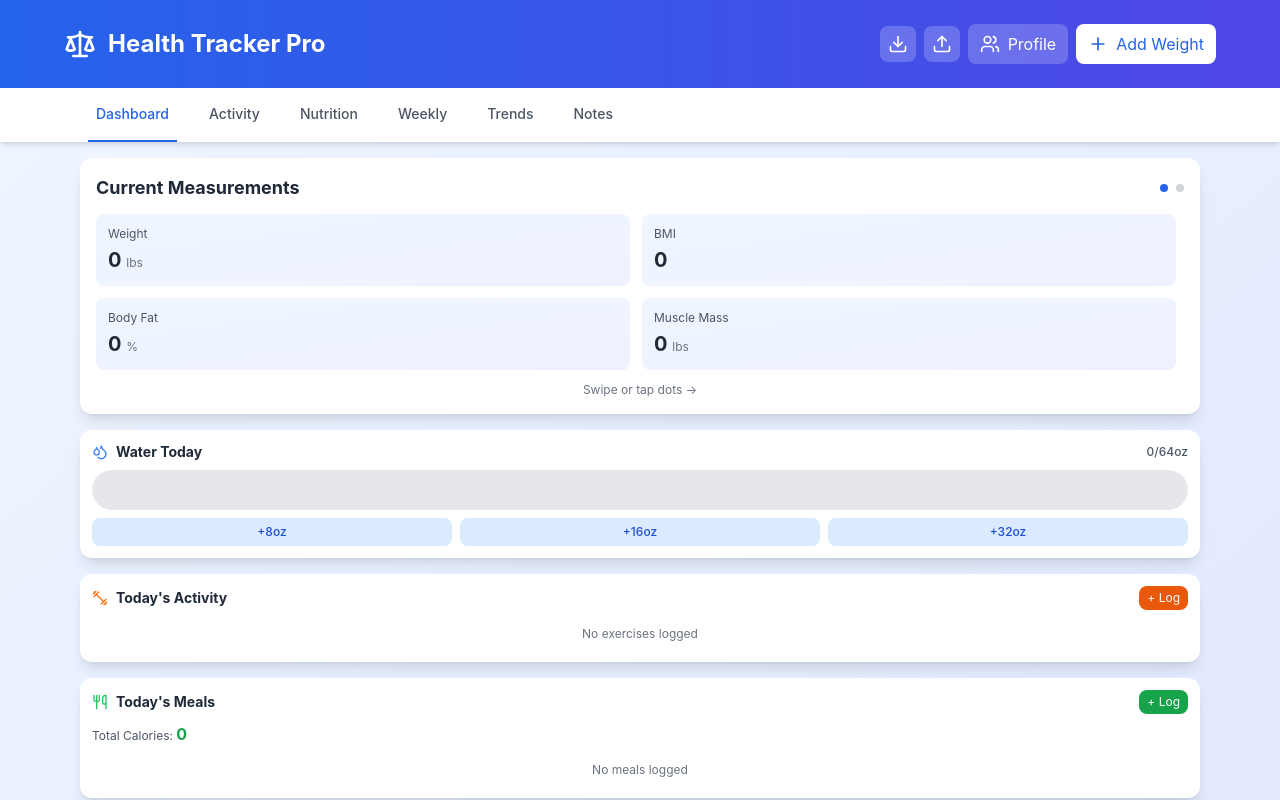
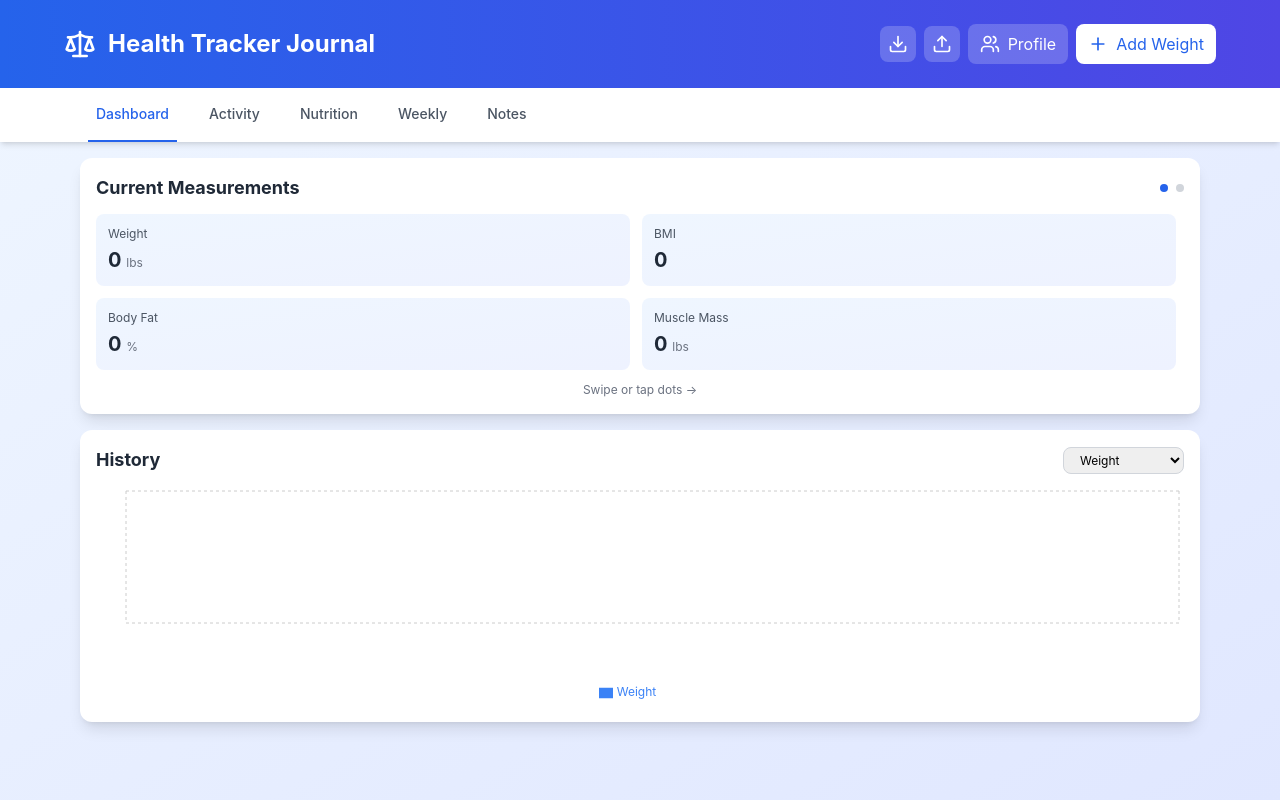
Before and after one commit to Stpeterd/health-tracker-journal, a React (Vite) app: page / in a window 1280 px wide. Shown: the top 800 px of the page. Built offline with nearby package versions, Linux system fonts and the light colour scheme.

Commit message:
Update App.jsx

```diff
--- a/src/App.jsx
+++ b/src/App.jsx
@@ -446,7 +446,7 @@ const HealthTrackerApp = () => {
     const url = URL.createObjectURL(blob);
     const a = document.createElement('a');
     a.href = url;
-    a.download = `health-tracker-backup-${new Date().toISOString().split('T')[0]}.json`;
+                      a.download = `health-tracker-journal-backup-${new Date().toISOString().split('T')[0]}.json`;
     document.body.appendChild(a);
     a.click();
     document.body.removeChild(a);
@@ -482,7 +482,7 @@ const HealthTrackerApp = () => {
           <div className="flex items-center justify-between flex-wrap gap-3">
             <div className="flex items-center space-x-2 md:space-x-3">
               <Scale className="w-6 h-6 md:w-8 md:h-8" />
-              <h1 className="text-lg md:text-2xl font-bold">Health Tracker Pro</h1>
+              <h1 className="text-lg md:text-2xl font-bold">Health Tracker Journal</h1>
             </div>
             <div className="flex items-center gap-2 flex-wrap">
               <button onClick={handleExportData} className="bg-white bg-opacity-20 text-white p-2 rounded-lg hover:bg-opacity-30 transition" title="Export">
@@ -508,7 +508,7 @@ const HealthTrackerApp = () => {
       <div className="bg-white shadow-md">
         <div className="max-w-6xl mx-auto px-6">
           <div className="flex space-x-6 overflow-x-auto">
-            {['dashboard', 'activity', 'nutrition', 'weekly', 'trends', 'notes'].map(tab => (
+            {['dashboard', 'activity', 'nutrition', 'weekly', 'notes'].map(tab => (
               <button
                 key={tab}
                 onClick={() => setActiveTab(tab)}
@@ -617,94 +617,6 @@ const HealthTrackerApp = () => {
                 </div>
               </div>
             )}
-
-            <div className="bg-white rounded-xl shadow-lg p-3">
-              <div className="flex items-center justify-between mb-2">
-                <h3 className="font-bold text-gray-800 flex items-center space-x-2 text-sm">
-                  <Droplets className="w-4 h-4 text-blue-500" />
-                  <span>Water Today</span>
-                </h3>
-                <span className="text-xs font-medium text-gray-600">{getTodayWater().total}/{getTodayWater().goal}oz</span>
-              </div>
-
-              <div className="relative h-10 bg-gray-200 rounded-full overflow-hidden mb-2">
-                <div
-                  className="absolute inset-0 bg-gradient-to-r from-blue-400 to-blue-600 transition-all duration-500 flex items-center justify-center"
-                  style={{ width: `${Math.min((getTodayWater().total / getTodayWater().goal) * 100, 100)}%` }}
-                >
-                  {getTodayWater().total >= getTodayWater().goal && (
-                    <span className="text-white font-bold text-xs">Goal! 🎉</span>
-                  )}
-                </div>
-              </div>
-
-              <div className="flex gap-2">
-                <button onClick={() => addWater(8)} className="flex-1 bg-blue-100 text-blue-700 py-1.5 rounded-lg text-xs font-medium hover:bg-blue-200 transition">+8oz</button>
-                <button onClick={() => addWater(16)} className="flex-1 bg-blue-100 text-blue-700 py-1.5 rounded-lg text-xs font-medium hover:bg-blue-200 transition">+16oz</button>
-                <button onClick={() => addWater(32)} className="flex-1 bg-blue-100 text-blue-700 py-1.5 rounded-lg text-xs font-medium hover:bg-blue-200 transition">+32oz</button>
-              </div>
-            </div>
-
-            <div className="bg-white rounded-xl shadow-lg p-3">
-              <div className="flex items-center justify-between mb-2">
-                <h3 className="font-bold text-gray-800 flex items-center space-x-2 text-sm">
-                  <Dumbbell className="w-4 h-4 text-orange-500" />
-                  <span>Today's Activity</span>
-                </h3>
-                <button onClick={() => setShowExerciseModal(true)} className="bg-orange-600 text-white px-2 py-1 rounded-lg text-xs hover:bg-orange-700 transition">
-                  + Log
-                </button>
-              </div>
-
-              {getTodayExercises().length === 0 ? (
-                <p className="text-xs text-gray-500 text-center py-2">No exercises logged</p>
-              ) : (
-                <div className="space-y-1">
-                  {getTodayExercises().slice(0, 2).map(ex => (
-                    <div key={ex.id} className="bg-orange-50 rounded-lg p-2 text-xs">
-                      <div className="font-medium text-gray-800">{ex.type.charAt(0).toUpperCase() + ex.type.slice(1)} - {ex.duration}min</div>
-                      {ex.notes && <div className="text-xs text-gray-600 truncate">{ex.notes}</div>}
-                    </div>
-                  ))}
-                  {getTodayExercises().length > 2 && (
-                    <div className="text-xs text-center text-gray-500">+{getTodayExercises().length - 2} more</div>
-                  )}
-                </div>
-              )}
-            </div>
-
-            <div className="bg-white rounded-xl shadow-lg p-3">
-              <div className="flex items-center justify-between mb-2">
-                <h3 className="font-bold text-gray-800 flex items-center space-x-2 text-sm">
-                  <Utensils className="w-4 h-4 text-green-500" />
-                  <span>Today's Meals</span>
-                </h3>
-                <button onClick={() => setShowMealModal(true)} className="bg-green-600 text-white px-2 py-1 rounded-lg text-xs hover:bg-green-700 transition">
-                  + Log
-                </button>
-              </div>
-
-              <div className="mb-2">
-                <span className="text-xs text-gray-600">Total Calories: </span>
-                <span className="text-base font-bold text-green-600">{getTodayCalories()}</span>
-              </div>
-
-              {getTodayMeals().length === 0 ? (
-                <p className="text-xs text-gray-500 text-center py-2">No meals logged</p>
-              ) : (
-                <div className="space-y-1">
-                  {getTodayMeals().slice(0, 2).map(meal => (
-                    <div key={meal.id} className="bg-green-50 rounded-lg p-2 text-xs">
-                      <div className="font-medium text-gray-800">{meal.name} ({meal.calories || 0} cal)</div>
-                      <div className="text-xs text-gray-600">{meal.type.charAt(0).toUpperCase() + meal.type.slice(1)}</div>
-                    </div>
-                  ))}
-                  {getTodayMeals().length > 2 && (
-                    <div className="text-xs text-center text-gray-500">+{getTodayMeals().length - 2} more</div>
-                  )}
-                </div>
-              )}
-            </div>
 
             <div className="bg-white rounded-xl shadow-lg p-4">
               <div className="flex items-center justify-between mb-3">
@@ -919,29 +831,6 @@ const HealthTrackerApp = () => {
 
               <div className="text-center mt-3 text-xs text-gray-500">Swipe or tap dots →</div>
             </div>
-          </div>
-        )}
-
-        {activeTab === 'trends' && (
-          <div className="bg-white rounded-xl shadow-lg p-4">
-            <div className="flex items-center justify-between mb-3">
-              <h2 className="text-lg font-bold text-gray-800">Weekly Trends</h2>
-              <select value={selectedMetric} onChange={(e) => setSelectedMetric(e.target.value)} className="border border-gray-300 rounded-lg px-3 py-1 text-xs">
-                {Object.entries(metrics).map(([key, { label }]) => (
-                  <option key={key} value={key}>{label}</option>
-                ))}
-              </select>
-            </div>
-            <ResponsiveContainer width="100%" height={280}>
-              <BarChart data={weeklyTrends} margin={{ top: 5, right: 5, left: -10, bottom: 5 }}>
-                <CartesianGrid strokeDasharray="3 3" />
-                <XAxis dataKey="weekStart" style={{fontSize: '10px'}} angle={-45} textAnchor="end" height={60} />
-                <YAxis style={{fontSize: '11px'}} width={40} />
-                <Tooltip contentStyle={{fontSize: '12px'}} />
-                <Legend wrapperStyle={{fontSize: '12px'}} />
-                <Bar dataKey={selectedMetric} fill="#3b82f6" name={`${metrics[selectedMetric].label} (Avg)`} />
-              </BarChart>
-            </ResponsiveContainer>
           </div>
         )}
 
```
